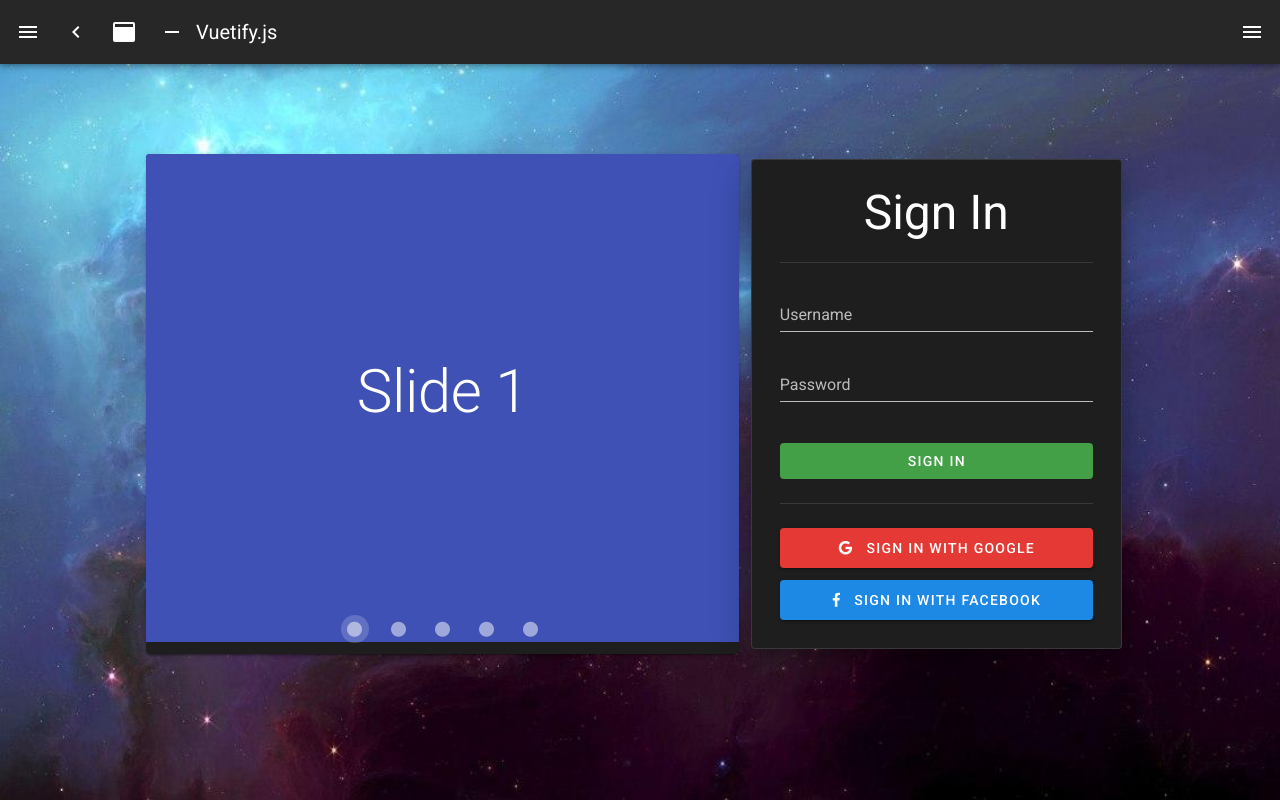
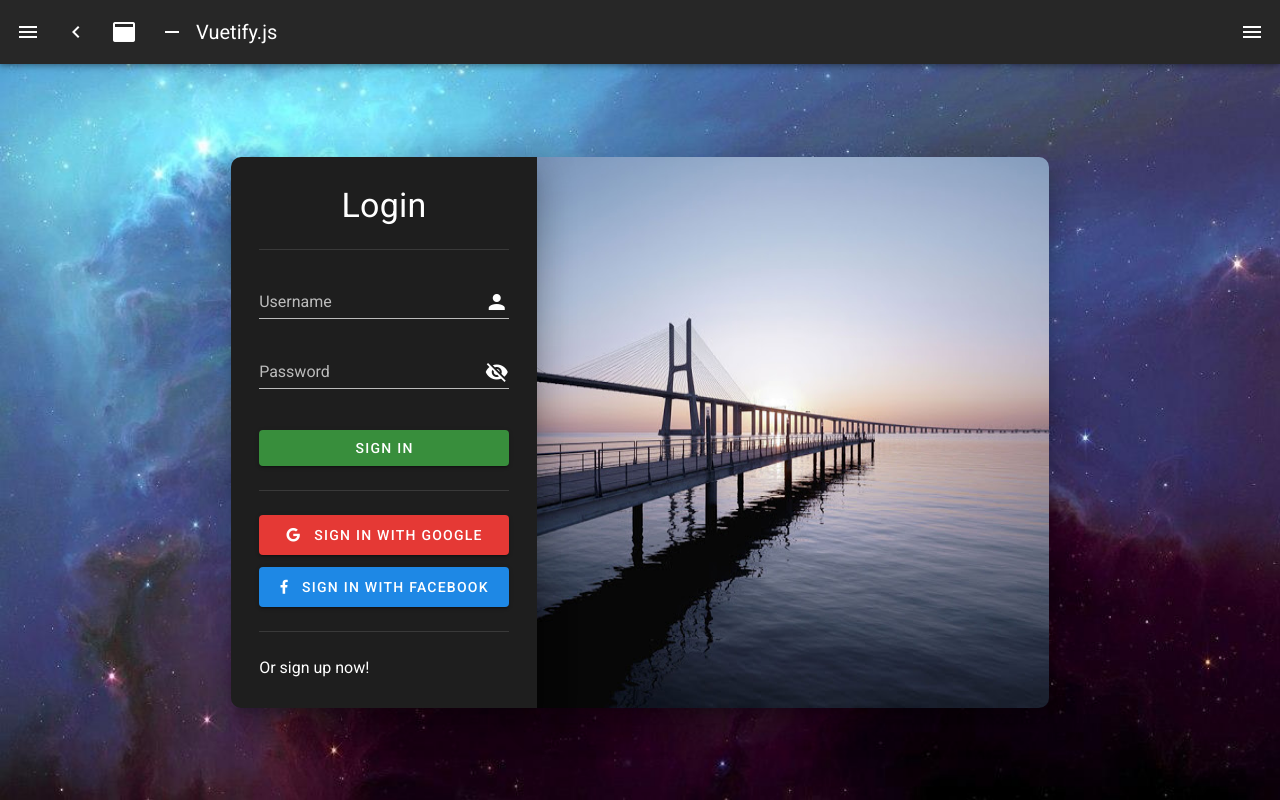
Before and after one commit to Nebula-Clan/Client, a Nuxt app: page /login in a window 1280 px wide. Built offline with nearby package versions, Linux system fonts and the light colour scheme.

Commit message:
login beta

```diff
--- a/components/login/SignIn.vue
+++ b/components/login/SignIn.vue
@@ -1,23 +1,25 @@
 <template>
   <v-card
-    class="pa-7"
+    class="pa-7 border-lay"
     elevation="20"
     outlined>
-    <div class="text-h3 text-center">Sign In</div>
+    <div class="text-h4 text-center">Login</div>
     <v-divider class="my-6"></v-divider>
     <v-form>
       <v-text-field
         color="blue lighten-2"
-        label="Username"/>
+        label="Username"
+        append-icon="mdi-account"/>
       <v-text-field
         color="blue lighten-2"
         label="Password"
-        type="password"/>
+        :append-icon="passwordVisible? 'mdi-eye': 'mdi-eye-off'"
+        @click:append="passwordVisible = !passwordVisible"
+        :type="passwordVisible ? 'text': 'password'"/>
       <v-btn
         class="mt-5"
-        color="green darken-1"
-        block
-        depressed>
+        color="green darken-2"
+        block>
         Sign In
       </v-btn>
     </v-form>
@@ -35,16 +37,26 @@
         block>
         <i class="fab fa-facebook-f mr-3"/> Sign in with Facebook
       </v-btn>
+      <v-divider class="my-6"></v-divider>
+      <nuxt-link class="white--text text-decoration-none" to="/signup">Or sign up now!</nuxt-link>
     </div>
   </v-card>
 </template>
 
 <script>
 export default {
-  name: 'SignIn'
+  name: 'SignIn',
+  data: () => {
+    return {
+      passwordVisible: false
+    }
+  }
 }
 </script>
 
 <style scoped>
-
+  .border-lay {
+    border-radius: 10px 0 0 10px;
+    border: none;
+  }
 </style>
--- a/pages/login.vue
+++ b/pages/login.vue
@@ -1,41 +1,37 @@
 <template>
-  <div class="login-page">
-    <v-container
-      style="height: 100%">
+  <div class="login-page d-flex align-center">
       <v-row
-        style="height: 100%"
         align="center"
         justify="center">
-        <v-col cols="1"></v-col>
         <v-col
-          class="mt-n8"
-          cols="6">
-          <AdvertiseCarousels/>
+          class="d-flex justify-center"
+          cols="12">
+          <SignIn/>
+          <img
+            class="elevation-20 intro-img"
+            src="../static/images/unnamed.jpg"
+            alt="">
         </v-col>
-        <v-col
-          class="mt-n8"
-          cols="4">
-          <SignIn/>
-        </v-col>
-        <v-col cols="1"></v-col>
       </v-row>
-    </v-container>
   </div>
 </template>
 
 <script>
 import SignIn from '~/components/login/SignIn'
-
+import AdvertiseCarousels from '~/components/login/AdvertiseCarousels'
 export default {
-  components: { SignIn },
+  components: { SignIn, AdvertiseCarousels },
   data: () => ({})
 }
 </script>
 
-<style scoped>
+<style lang="scss" scoped>
 .login-page {
   background: url("../static/images/login-background.jpg") no-repeat;
   background-size: cover;
   height: 100%;
+  .intro-img {
+    border-radius: 0 10px 10px 0;
+  }
 }
 </style>
```
Also changed, not shown: static/images/unnamed.jpg (added).
